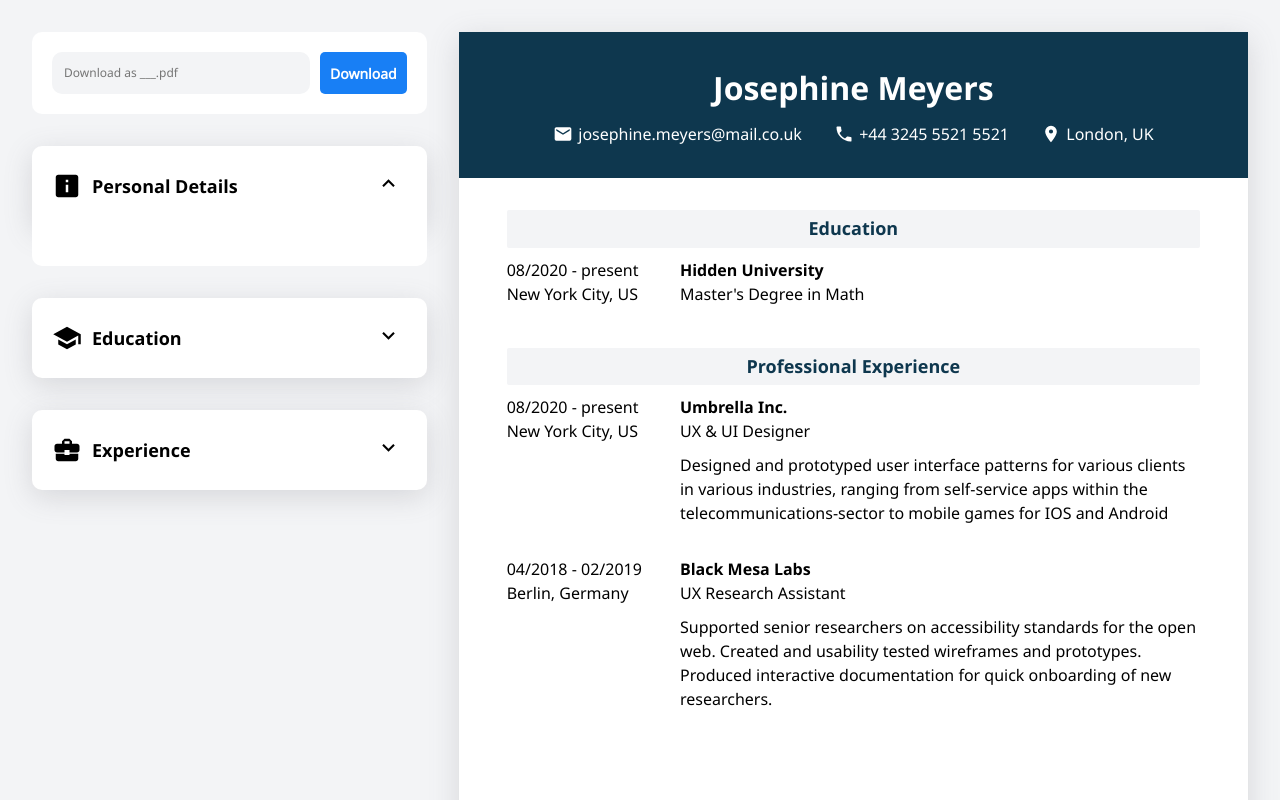
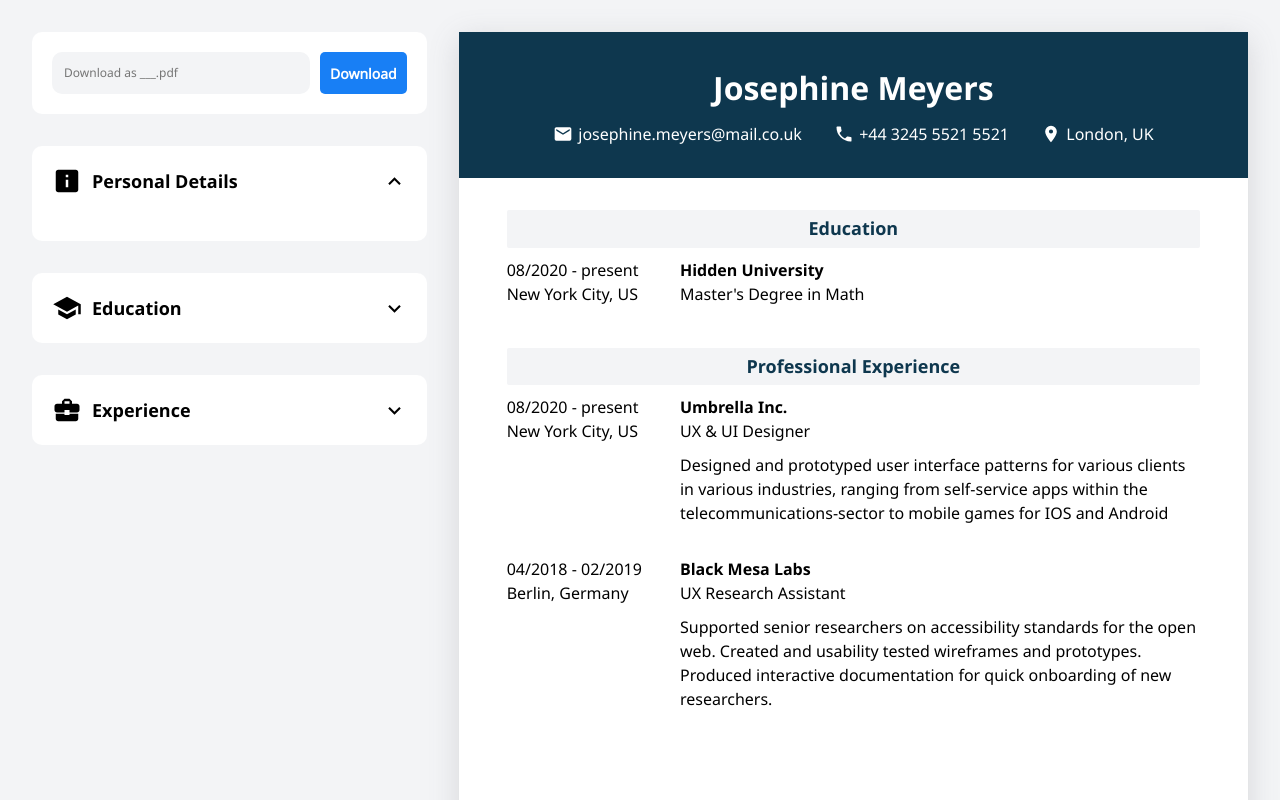
Before and after one commit to ahmadnourallah/CV-Builder, a React (Vite) app: page / in a window 1280 px wide. Shown: the top 800 px of the page. Built offline with nearby package versions, Linux system fonts and the light colour scheme.

Commit message:
Restructure collapsible component

```diff
--- a/src/components/Collapsible.jsx
+++ b/src/components/Collapsible.jsx
@@ -1,6 +1,7 @@
 import Icon from "@mdi/react";
 import { mdiChevronDown } from "@mdi/js";
-import { useRef } from "react";
+import { useEffect, useRef, useState } from "react";
+import { handleEnter } from "../utils/keyboard";
 import "../styles/collapsible.css";
 
 function Collapsible({
@@ -11,47 +12,70 @@ function Collapsible({
 	setActiveIndex,
 	children,
 }) {
+	const isActive = activeIndex === index;
+	const [maxHeight, setMaxHeight] = useState(0);
 	const collapsibleRef = useRef();
+	const collapsibleBodyRef = useRef();
+
+	const getHeight = (element) => {
+		return (
+			Array.from(element.children).reduce(
+				(height, child) => height + child.scrollHeight,
+				0
+			) + element.scrollHeight
+		);
+	};
+
+	useEffect(() => {
+		if (isActive) setMaxHeight(getHeight(collapsibleBodyRef.current));
+		else setMaxHeight(0);
+	}, [isActive]);
 
 	const collapse = () => {
-		collapsibleRef.current.classList.toggle("active");
-		if (index === activeIndex) setActiveIndex(null);
-		else {
+		if (isActive) {
+			setActiveIndex(null);
+			setMaxHeight(0);
+		} else {
 			setActiveIndex(index);
-			// Wait until the scale animation is done before scrolling
-			setTimeout(() => collapsibleRef.current.scrollIntoView(), 215);
+			setMaxHeight(getHeight(collapsibleBodyRef.current));
+
+			// Wait until the scale animation ends before scrolling
+			setTimeout(() => {
+				collapsibleRef.current.scrollIntoView();
+			}, 220);
 		}
 	};
 
 	return (
-		<div>
 		<div
-				className={`card collapsible shadow ${
-					activeIndex === index ? "active" : ""
-				}`}
+			className={`card collapsible ${isActive ? "active" : ""}`}
 			ref={collapsibleRef}
 		>
-				<div className="head">
+			<div
+				onClick={collapse}
+				tabIndex="0"
+				onKeyDown={handleEnter}
+				className="collapsibleHead focusOutline"
+			>
 				<div className="left">
 					<Icon path={icon} size="30px" />
 					<h2 className="title">{title}</h2>
 				</div>
 				<div className="right">
-						<button className="collapseBtn" onClick={collapse}>
 					<Icon
 						path={mdiChevronDown}
 						className="chevron"
 						size="25px"
 					/>
-						</button>
 				</div>
 			</div>
-			</div>
-
 			<div
-				className={`collapsibleBody ${
-					activeIndex === index ? "active" : ""
-				}`}
+				ref={collapsibleBodyRef}
+				// Calculate a max height bigger than can ever be needed.
+				// This fixes overflow when a switcher is used to display a component with
+				// a larger height.
+				style={{ maxHeight: `calc(${maxHeight}px * pow(10,10))` }}
+				className="collapsibleBody"
 			>
 				{children}
 			</div>
--- a/src/styles/collapsible.css
+++ b/src/styles/collapsible.css
@@ -1,34 +1,38 @@
-.collapsible,
-.collapsibleBody {
+.collapsible {
+	display: flex;
+	flex-direction: column;
 	background-color: #fff;
-}
-
-.collapsible {
-	transition: border-radius 200ms linear;
+	padding: 0;
 }
 
 .collapsible.active {
-	border-radius: 10px 10px 0px 0px;
+	padding-bottom: calc(var(--gap-md) * 2);
+	gap: var(--gap-sm);
 }
 
-.collapsible .head,
-.collapsible .head .left {
+.collapsible .collapsibleHead {
+	cursor: pointer;
+	border-radius: 10px;
+	outline-offset: -2px;
+	transition: border-radius 200ms;
+	padding: calc(var(--gap-md) * 2);
+	justify-content: space-between;
+}
+
+.collapsible.active .collapsibleHead {
+	border-bottom-left-radius: 0;
+	border-bottom-right-radius: 0;
+}
+
+.collapsible .collapsibleHead,
+.collapsible .collapsibleHead .left {
 	display: flex;
 	flex-wrap: wrap;
 	align-items: center;
 }
 
-.collapsible .head {
-	justify-content: space-between;
-}
-
-.collapsible .head .left {
+.collapsible .collapsibleHead .left {
 	gap: var(--gap-md);
-}
-
-.collapsible .collapseBtn {
-	border-radius: 50%;
-	height: 35px;
 }
 
 .collapsible .chevron {
@@ -39,28 +43,23 @@
 	rotate: 180deg;
 }
 
-.collapsibleBody {
-	border-radius: 0 0 10px 10px;
+.collapsible .collapsibleBody {
 	visibility: hidden;
+	transition: visibility 200ms linear,
+		max-height 200ms cubic-bezier(0, 1, 0, 1);
 	overflow: hidden;
-	max-height: 0;
-	transition: visibility 200ms linear, max-height 200ms linear;
-	overflow: hidden;
-	animation: disappear 200ms linear;
+	animation: disappear 200ms linear forwards;
 	transform-origin: top;
-	display: flex;
-	justify-content: space-between;
-	align-items: center;
 }
 
-.collapsibleBody.active {
-	display: block;
-	opacity: 1;
+.collapsible.active .collapsibleBody {
 	visibility: visible;
-	max-height: 500px;
-	transition: visibility 200ms linear, max-height 200ms linear;
-	animation: expand 200ms linear forwards;
+	animation: expand 200ms linear backwards;
 	transform-origin: top;
+}
+
+.collapsible .collapsibleBody:not(:has(.collapsibleList)) {
+	padding: 0 calc(var(--gap-md) * 2);
 }
 
 .collapsibleBody > * {
@@ -69,24 +68,20 @@
 
 @keyframes expand {
 	0% {
-		padding: calc(var(--gap-md) * 2);
 		transform: scaleY(0);
 	}
 
 	100% {
-		padding: calc(var(--gap-md) * 2);
 		transform: scaleY(1);
 	}
 }
 
 @keyframes disappear {
 	0% {
-		padding: calc(var(--gap-md) * 2);
 		transform: scaleY(1);
 	}
 
 	100% {
-		padding: calc(var(--gap-md) * 2);
 		transform: scaleY(0);
 	}
 }
```
Lines whose indentation alone changed are shown as unchanged.
